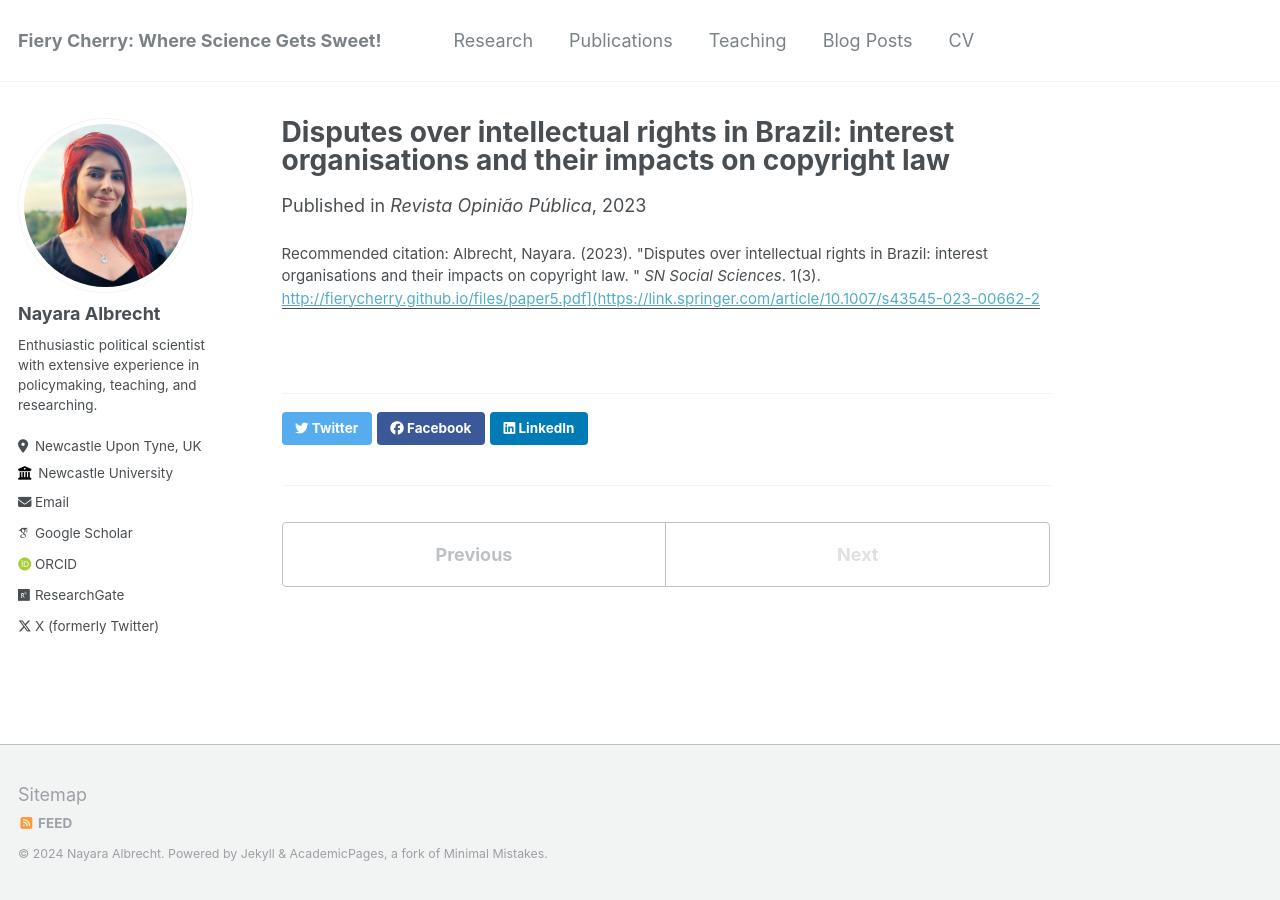
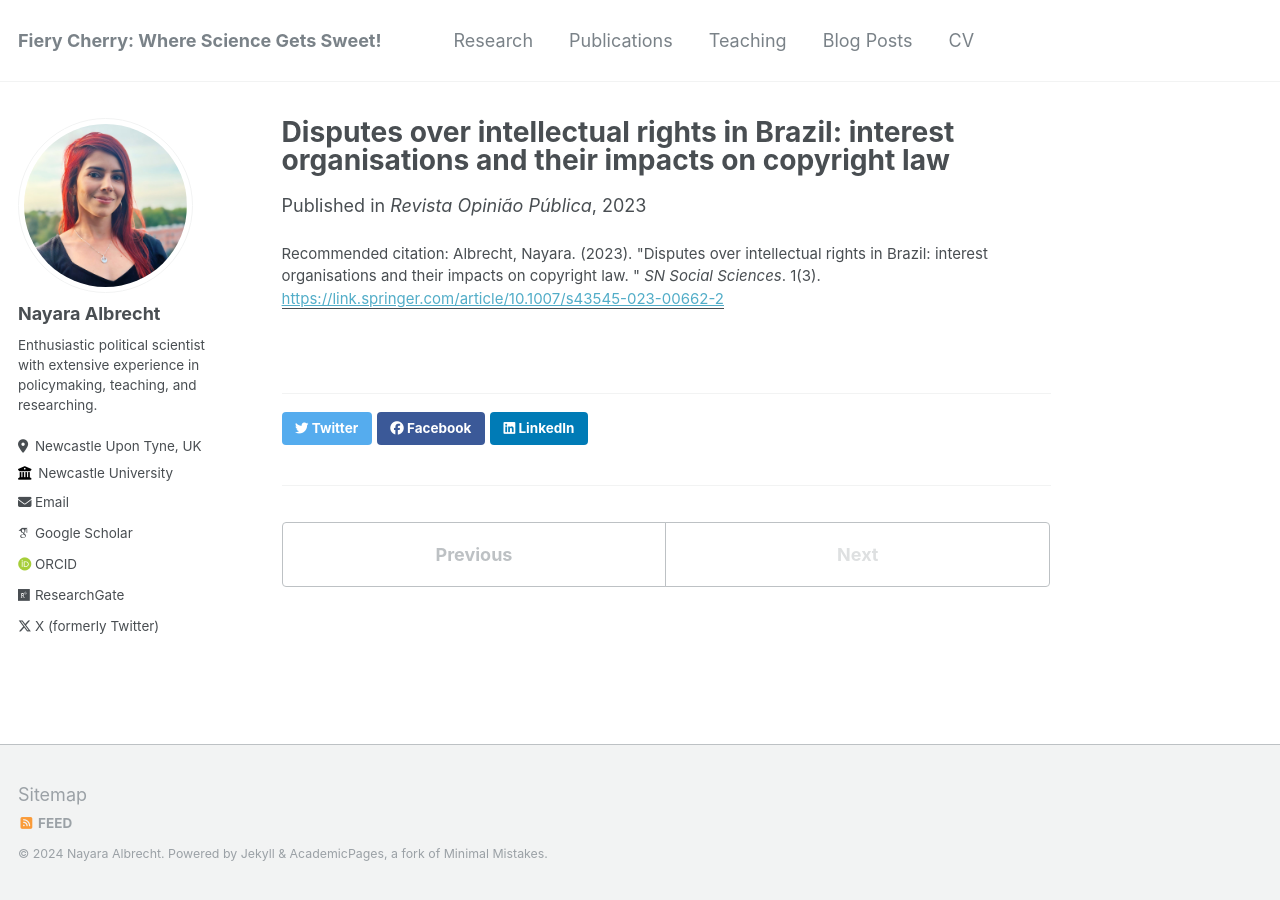
Before and after one commit to nayalbrecht/nayalbrecht.github.io, a Jekyll site: the page built from _publications/2023-05-17-paper-title-number-6.md, in a window 1280 px wide. Built offline with Jekyll 4.4.1, drawn with Linux system fonts in a browser that asks for light colours; some web fonts are replaced; some of the changed lines change nothing that is shown.

Commit message:
Update 2023-05-17-paper-title-number-6.md

```diff
--- a/_publications/2023-05-17-paper-title-number-6.md
+++ b/_publications/2023-05-17-paper-title-number-6.md
@@ -4,6 +4,6 @@
 permalink: /publication/2023-05-17-paper-title-number-6
 date: 2023-05-17
 venue: 'Revista Opinião Pública'
-paperurl: 'http://fierycherry.github.io/files/paper5.pdf](https://link.springer.com/article/10.1007/s43545-023-00662-2'
+paperurl: 'https://link.springer.com/article/10.1007/s43545-023-00662-2'
 citation: 'Albrecht, Nayara. (2023). &quot;Disputes over intellectual rights in Brazil: interest organisations and their impacts on copyright law. &quot; <i>SN Social Sciences</i>. 1(3).'
 ---
```
